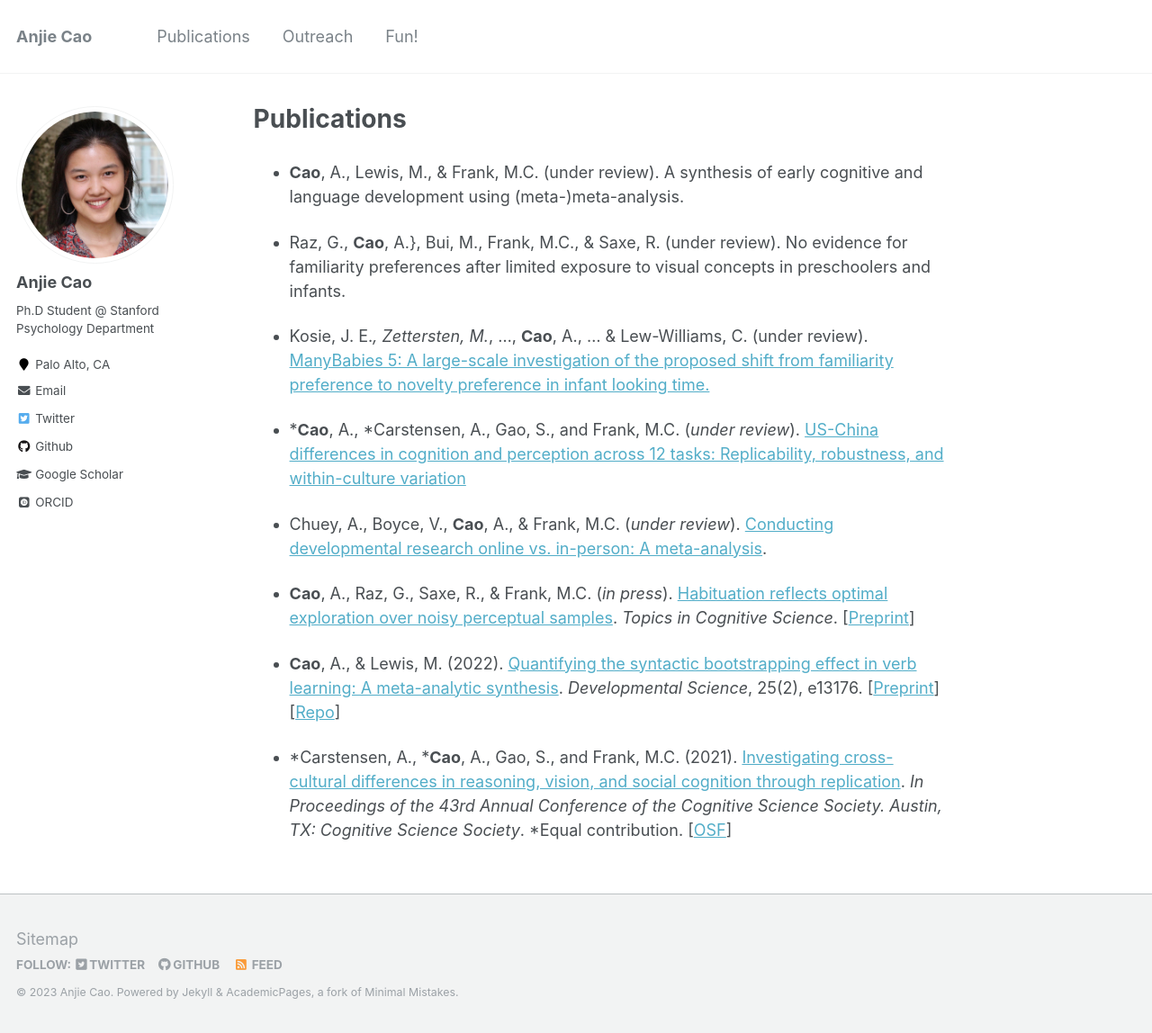
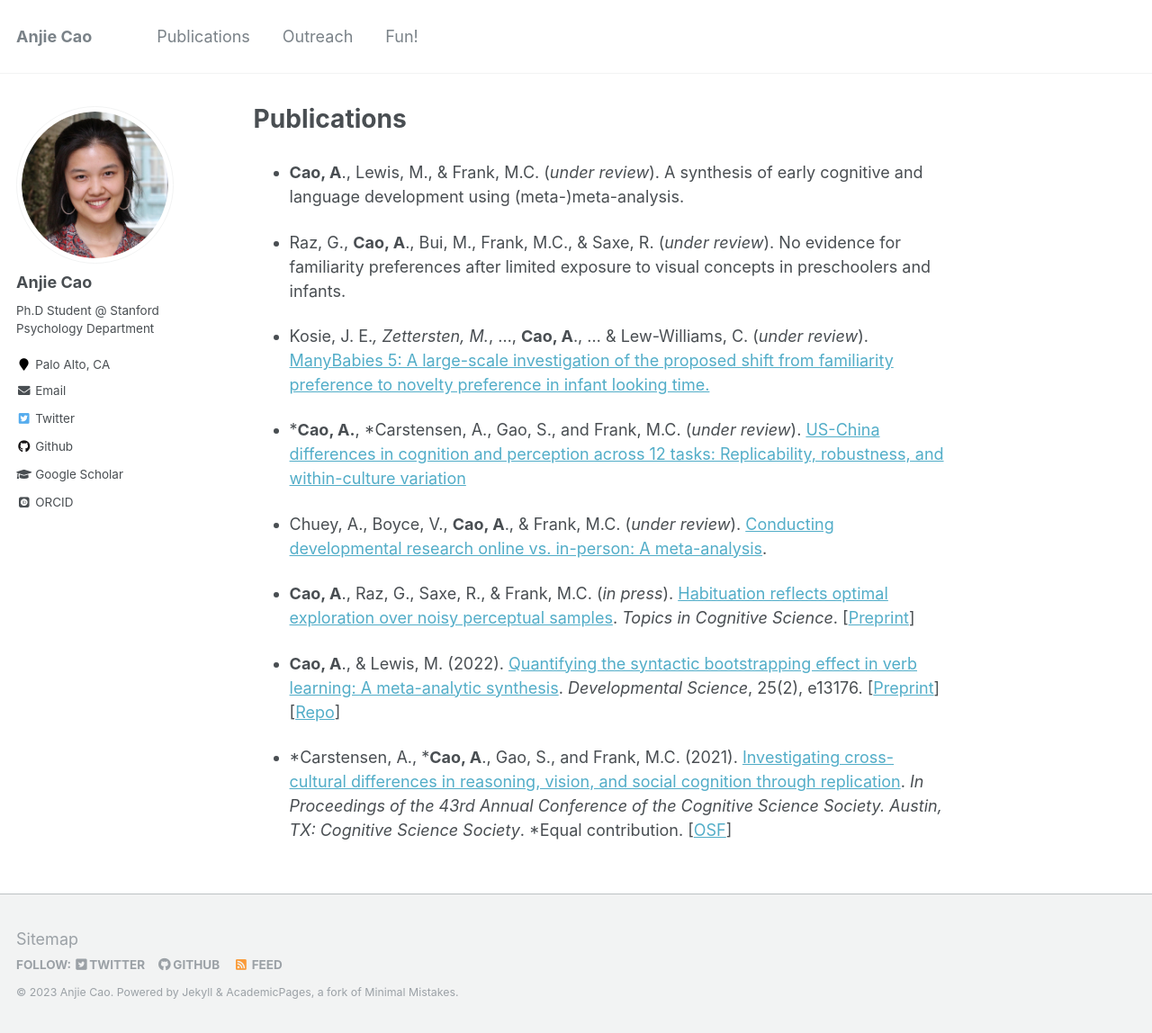
Before and after one commit to anjiecao/anjiecao.github.io, a Jekyll site: the page built from _pages/publications.md, in a window 1280 px wide and 1148 px high. Shown: the whole window at 90% size. Built offline with Jekyll 4.4.1, drawn with Linux system fonts in a browser that asks for light colours; some web fonts are replaced.

Commit message:
format fix

```diff
--- a/_pages/publications.md
+++ b/_pages/publications.md
@@ -4,18 +4,18 @@ permalink: /publications/
 author_profile: true
 ---
 
-- **Cao**, A., Lewis, M., & Frank, M.C. (under review). A synthesis of early cognitive and language development using (meta-)meta-analysis.
+- **Cao, A**., Lewis, M., & Frank, M.C. (*under review*). A synthesis of early cognitive and language development using (meta-)meta-analysis.
 
-- Raz, G., **Cao**, A.}, Bui, M., Frank, M.C., & Saxe, R. (under review). No evidence for familiarity preferences after limited exposure to visual concepts in preschoolers and infants.
+- Raz, G., **Cao, A**., Bui, M., Frank, M.C., & Saxe, R. (*under review*). No evidence for familiarity preferences after limited exposure to visual concepts in preschoolers and infants.
 
-- Kosie, J. E.*, Zettersten, M.*, ...,  **Cao**, A., ... & Lew-Williams, C. (under review). [ManyBabies 5: A large-scale investigation of the proposed shift from familiarity preference to novelty preference in infant looking time.](https://psyarxiv.com/ck3vd/)
+- Kosie, J. E.*, Zettersten, M.*, ...,  **Cao, A**., ... & Lew-Williams, C. (*under review*). [ManyBabies 5: A large-scale investigation of the proposed shift from familiarity preference to novelty preference in infant looking time.](https://psyarxiv.com/ck3vd/)
 
-- \***Cao**, A., \*Carstensen, A., Gao, S., and Frank, M.C. (*under review*). [US-China differences in cognition and perception across 12 tasks: Replicability, robustness, and within-culture variation](https://psyarxiv.com/bxqj3)
+- \***Cao, A.**, \*Carstensen, A., Gao, S., and Frank, M.C. (*under review*). [US-China differences in cognition and perception across 12 tasks: Replicability, robustness, and within-culture variation](https://psyarxiv.com/bxqj3)
 
-- Chuey, A., Boyce, V., **Cao**, A., & Frank, M.C. (*under review*). [Conducting developmental research online vs. in-person: A meta-analysis](https://psyarxiv.com/qc6fw).
+- Chuey, A., Boyce, V., **Cao, A**., & Frank, M.C. (*under review*). [Conducting developmental research online vs. in-person: A meta-analysis](https://psyarxiv.com/qc6fw).
 
-- **Cao**, A., Raz, G., Saxe, R., & Frank, M.C. (*in press*). [Habituation reflects optimal exploration over noisy perceptual samples](https://onlinelibrary.wiley.com/doi/10.1111/tops.12631). *Topics in Cognitive Science*. [[Preprint](https://psyarxiv.com/jb7qy)]
+- **Cao, A**., Raz, G., Saxe, R., & Frank, M.C. (*in press*). [Habituation reflects optimal exploration over noisy perceptual samples](https://onlinelibrary.wiley.com/doi/10.1111/tops.12631). *Topics in Cognitive Science*. [[Preprint](https://psyarxiv.com/jb7qy)]
 
-- **Cao**, A., & Lewis, M. (2022). [Quantifying the syntactic bootstrapping effect in verb learning: A meta-analytic synthesis](https://onlinelibrary.wiley.com/doi/full/10.1111/desc.13176). *Developmental Science*, 25(2), e13176. [[Preprint](https://psyarxiv.com/x8ynm)] [[Repo](https://github.com/anjiecao/SyntacticBootstrappingMA)]
+- **Cao, A**., & Lewis, M. (2022). [Quantifying the syntactic bootstrapping effect in verb learning: A meta-analytic synthesis](https://onlinelibrary.wiley.com/doi/full/10.1111/desc.13176). *Developmental Science*, 25(2), e13176. [[Preprint](https://psyarxiv.com/x8ynm)] [[Repo](https://github.com/anjiecao/SyntacticBootstrappingMA)]
 
-- \*Carstensen, A., \***Cao**, A., Gao, S., and Frank, M.C. (2021). [Investigating cross-cultural differences in reasoning, vision, and social cognition through replication](https://escholarship.org/content/qt3sn0030x/qt3sn0030x.pdf). *In Proceedings of the 43rd Annual Conference of the Cognitive Science Society. Austin, TX: Cognitive Science Society*. *Equal contribution.  [[OSF](https://osf.io/65hwd/)]
+- \*Carstensen, A., \***Cao, A**., Gao, S., and Frank, M.C. (2021). [Investigating cross-cultural differences in reasoning, vision, and social cognition through replication](https://escholarship.org/content/qt3sn0030x/qt3sn0030x.pdf). *In Proceedings of the 43rd Annual Conference of the Cognitive Science Society. Austin, TX: Cognitive Science Society*. *Equal contribution.  [[OSF](https://osf.io/65hwd/)]
```
